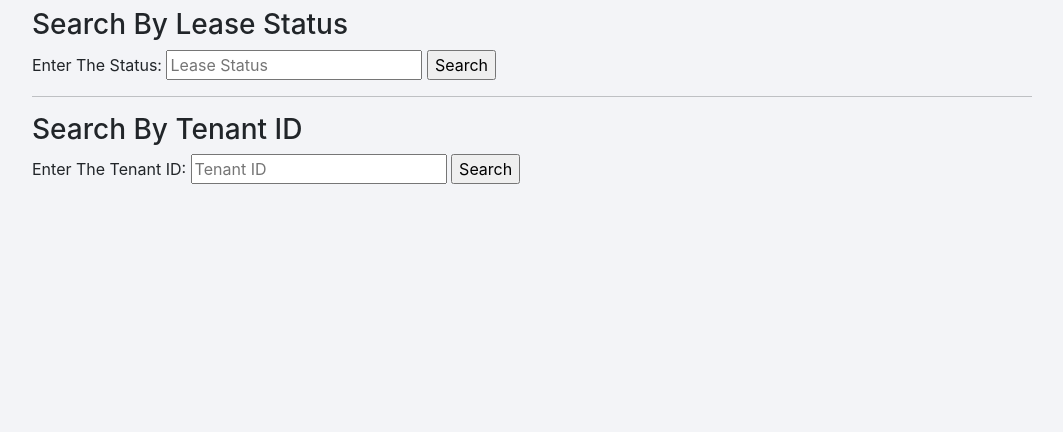
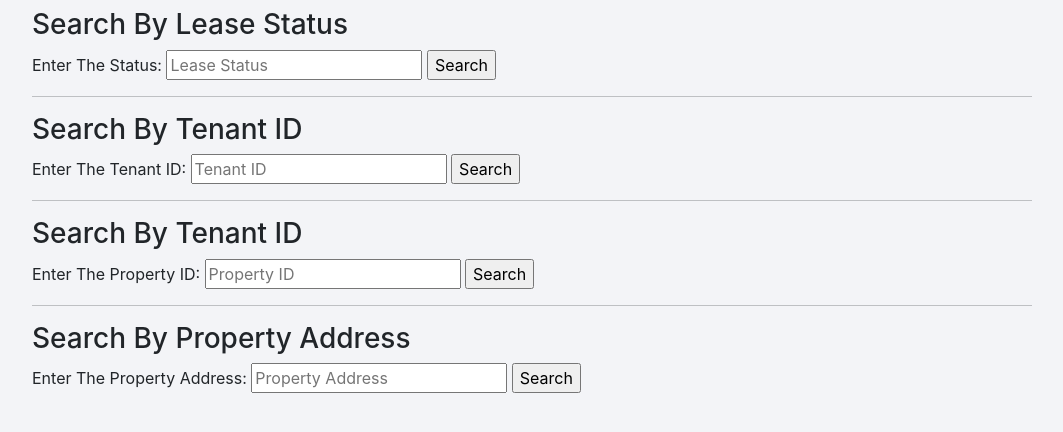
Before and after one commit to Jasontibaldo/SoftwareEngineering, a Flask app: page /searchLease/ in a window 1280 px wide; the page is wider, and only the part inside the window is pictured. Shown: the part 258-690 px from the top of that part, without its empty margins (108-1171 px from the left). Run offline with Flask 2, Linux system fonts and the light colour scheme; some libraries are stand-ins or nearby versions.

Commit message:
Add two other lease search types

```diff
--- a/pythonlogin/main.py
+++ b/pythonlogin/main.py
@@ -9,12 +9,10 @@ import json
 from datetime import datetime
 
 
-
 app = Flask(__name__)
 
 # Change this to your secret key (can be anything, it's for extra protection)
 app.secret_key = 'your secret key'
-
 
 
 # Login information is hosted in the config.py file, which we can use for other information if needed
@@ -552,7 +550,7 @@ def searchLeaseByStatus():
     return render_template('searchLease.html')
 
 
-# This method is used to search for a lease by its ID
+# This method is used to search for a lease by the tenantID
 @app.route('/searchLeaseByTenant/', methods=['GET', 'POST'])
 def searchLeaseByTenant():
     if request.method == 'POST':
@@ -572,5 +570,44 @@ def searchLeaseByTenant():
     return render_template('searchLease.html')
 
 
+# This method is used to search for a lease by the PropertyID
+@app.route('/searchLeaseByProperty/', methods=['GET', 'POST'])
+def searchLeaseByProperty():
+    if request.method == 'POST':
+        # Create variables for easy access
+        propertyID = request.form['propertyID']
+        cursor = mysql.connection.cursor(MySQLdb.cursors.DictCursor)
+        cursor.execute('SELECT Leases.startDate, Leases.endDate, Leases.price, Property.propertyAddress, Property.propertyAddressLine2, Property.propertyState, Property.propertyCity, Property.propertyZip FROM Leases INNER JOIN Property ON Leases.propertyID = Property.propertyID WHERE Leases.propertyID = %s', (propertyID,))
+        # Fetch one record and return result
+        lease = cursor.fetchall()
+        print(lease)
+        # If account exists in accounts table in out database
+        if lease:
+            return render_template('leaseResults.html', lease=lease)
+        else:
+            # Account doesnt exist or username/password incorrect
+             flash('Either no lease with that information exists, or your information was entered incorrectly, please try again!', 'message')
+    return render_template('searchLease.html')
+
+# This method is used to search for a lease by the PropertyID
+@app.route('/searchLeaseByAddress/', methods=['GET', 'POST'])
+def searchLeaseByAddress():
+    if request.method == 'POST':
+        # Create variables for easy access
+        propertyAddress = request.form['propertyAddress']
+        propertyAddress = '%' + propertyAddress + '%'
+        cursor = mysql.connection.cursor(MySQLdb.cursors.DictCursor)
+        cursor.execute('SELECT Leases.startDate, Leases.endDate, Leases.price, Property.propertyAddress, Property.propertyAddressLine2, Property.propertyState, Property.propertyCity, Property.propertyZip FROM Leases INNER JOIN Property ON Leases.propertyID = Property.propertyID WHERE Property.propertyAddress LIKE %s', (propertyAddress,))
+        # Fetch one record and return result
+        lease = cursor.fetchall()
+        print(lease)
+        # If account exists in accounts table in out database
+        if lease:
+            return render_template('leaseResults.html', lease=lease)
+        else:
+            # Account doesnt exist or username/password incorrect
+             flash('Either no lease with that information exists, or your information was entered incorrectly, please try again!', 'message')
+    return render_template('searchLease.html')
+
 if __name__ == '__main__':
     app.run()
--- a/pythonlogin/templates/newOwner.html
+++ b/pythonlogin/templates/newOwner.html
@@ -13,7 +13,7 @@
 
         {% block content %}
 
-		<div class="alert alert-warning">
+
 			{% with messages = get_flashed_messages() %}
 			{% if messages %}
      			 {% for message in messages %}
@@ -21,7 +21,7 @@
       			{% endfor %}
    			{% endif %}
 		{% endwith %}
-		</div>
+
 
 
 		<div>
--- a/pythonlogin/templates/searchLease.html
+++ b/pythonlogin/templates/searchLease.html
@@ -43,6 +43,23 @@
 	<input type="submit" value="Search">
 </form>
 
+<hr>
+
+<h3>Search By Tenant ID</h3>
+<form action="{{ url_for('searchLeaseByProperty') }}" method="post" autocomplete="off">
+    <label for="propertyID">Enter The Property ID:</label>
+    <input type="number" name="propertyID" placeholder="Property ID" id="propertyID" required>
+	<input type="submit" value="Search">
+</form>
+
+<hr>
+<h3>Search By Property Address</h3>
+<form action="{{ url_for('searchLeaseByAddress') }}" method="post" autocomplete="off">
+    <label for="propertyAddress">Enter The Property Address:</label>
+    <input type="number" name="propertyAddress" placeholder="Property Address" id="propertyAddress" required>
+	<input type="submit" value="Search">
+</form>
+
 {% endblock %}
 </body>
 </html>
```
